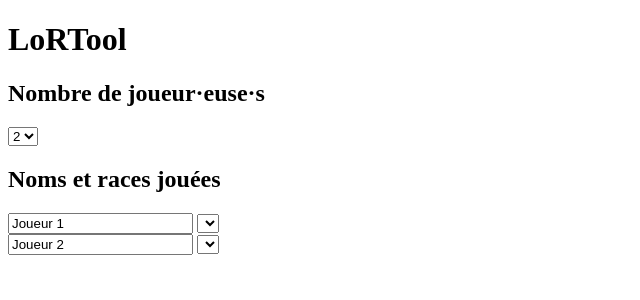
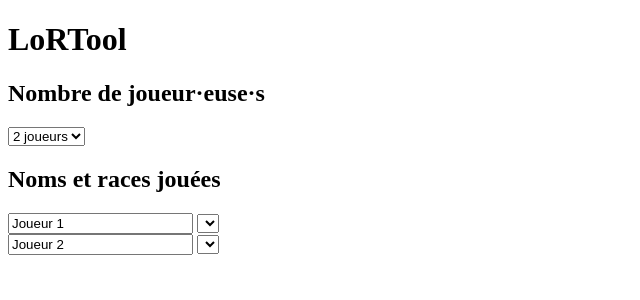
Before and after one commit to Enoryel/LoRtool, a PHP site: page / in a window 1280 px wide. Shown: the top 300 px of the page, without its empty margins (0-640 px from the left). Run offline with PHP 8.4, Linux system fonts and the light colour scheme; tables that the repository leaves empty or names only in its code hold one stand-in row (values such as "Sample post"); data that the repository does not hold is empty.

Commit message:
Récupération des infos via requêtes sql

```diff
--- a/index.php
+++ b/index.php
@@ -9,8 +9,10 @@
 
   <body>
     <h1>LoRTool</h1>
-<!--RÉCUPÉRATION DES RACES DEPUIS LA BASE DE DONNÉES-->
+
+<!--RÉCUPÉRATION DES INFOS DEPUIS LA BASE DE DONNÉES-->
     <?php
+      //Configuration accès database
       $ser="localhost:3306";
       $user="root";
       $pass="";
@@ -21,6 +23,19 @@
       $conn->query("SET CHARACTER SET utf8");
       $conn->query("SET SESSION collation_connection = 'utf8_unicode_ci'");
 
+      //Récupération nombre de joueurs min
+      $requete = "SELECT valeur FROM setup WHERE option = 'nbr_joueurs_min'";
+      $resultat = mysqli_query($conn, $requete);
+      $row = mysqli_fetch_row($resultat);
+      $nbr_joueurs_min = $row[0];
+
+      //Récupération nombre de joueurs max
+      $requete = "SELECT valeur FROM setup WHERE option = 'nbr_joueurs_max'";
+      $resultat = mysqli_query($conn, $requete);
+      $row = mysqli_fetch_row($resultat);
+      $nbr_joueurs_max = $row[0];
+
+      //Récupération races
       $requete = "SELECT * FROM races_list";
       $resultat = mysqli_query($conn, $requete);
 
@@ -35,16 +50,18 @@
     ?>
 
 <!--SELECTEUR NOMBRE DE JOUEUR·EUSE·S-->
+
     <h2>Nombre de joueur·euse·s</h2>
         <div id="player_number_selector">
           <select name="player_nbr" id="player_nbr" onchange="playerSelector()">
             <?php
+              //Définition et transfert nbr joueur·euse·s
+              $nbr_joueurs_min = 2;
+              $nbr_joueurs_max = 8;
+
               // Boucle pour générer le nombre de joueur·euse·s
-
-          $nbr_joueur_min = 2;
-          $nbr_joueur_max = 8;
-          for ($i = $nbr_joueur_min; $i <= $nbr_joueur_max; $i++) {
-            echo "<option value='" . $i . "'>" . $i . "</option>";
+              for ($i = $nbr_joueurs_min; $i <= $nbr_joueurs_max; $i++) {
+                echo "<option value='" . $i . "'>" . $i . " joueurs</option>";
               }
               ?>
           </select>
```
Lines whose indentation alone changed are shown as unchanged.
